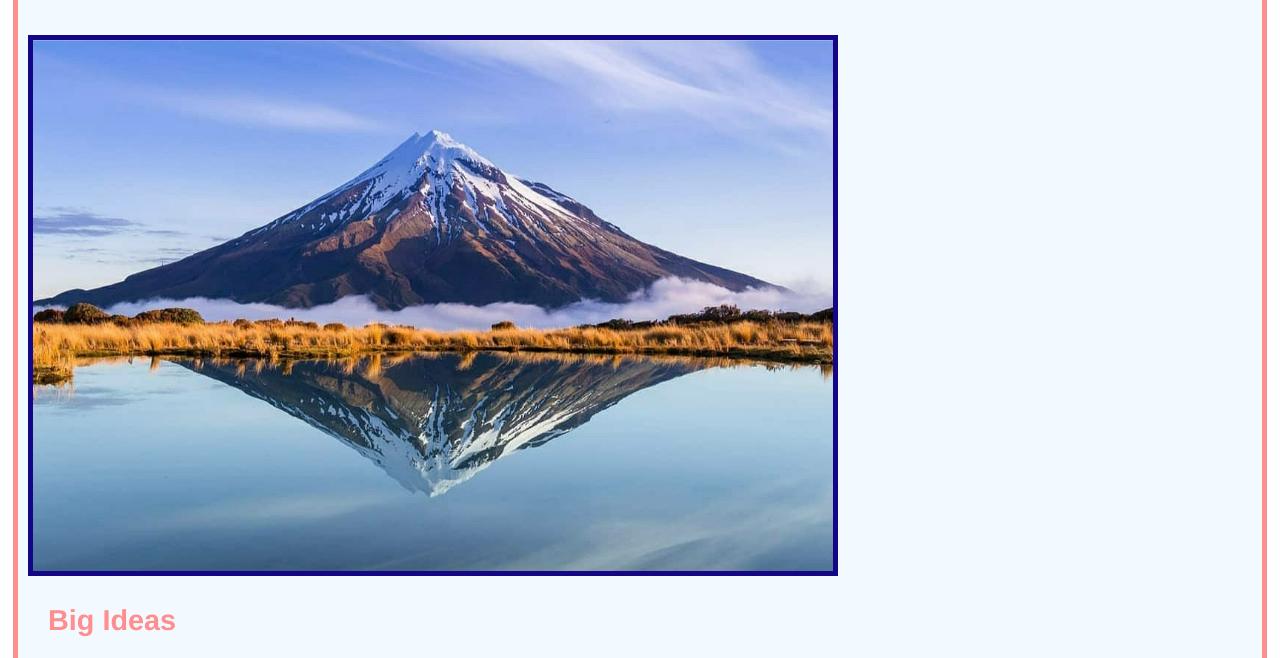
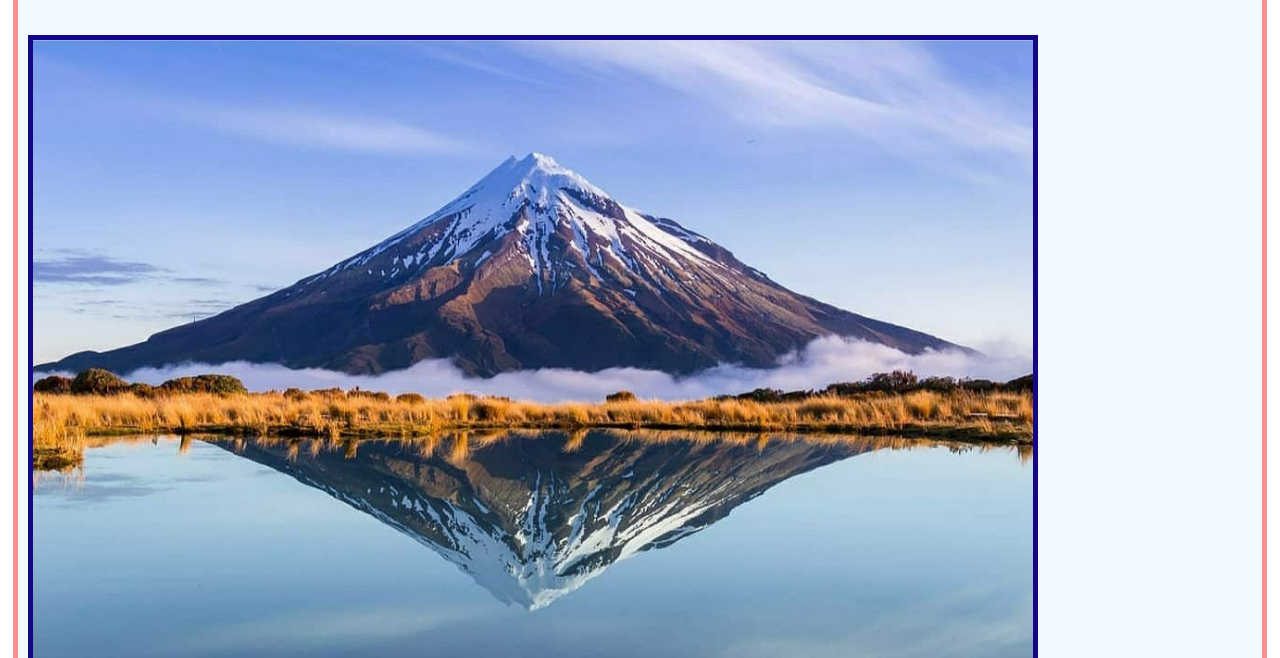
Before and after one commit to Maddy8624/CST251, a plain HTML site: page lab8/index.html in a window 1280 px wide. In both pictures the pointer is over the picture 433 px from the left and 441 px from the top of the page. Shown: the part 136-794 px from the top of the page. Drawn offline with Linux system fonts and the light colour scheme.

Commit message:
Lab 8 CSS

```diff
--- a/lab8/css/index.css
+++ b/lab8/css/index.css
@@ -9,13 +9,13 @@ div#content {
     padding: 10px;
     background-color: #f3faff;
     border: solid 5px #ff8e8e;
-    height: 145vh;
+    height: 130vh;
 }
 
 div.info {
     padding-left: 20px;
     padding-right: 20px;
-
+    line-height: 150%;
 }
 
 h1 {
@@ -47,6 +47,11 @@ img {
     border: solid 5px #150686;
 }
 
+img:hover {
+  width: 1000px;
+  height: auto;
+}
+
 html {
   color: #150686;
 }
```
